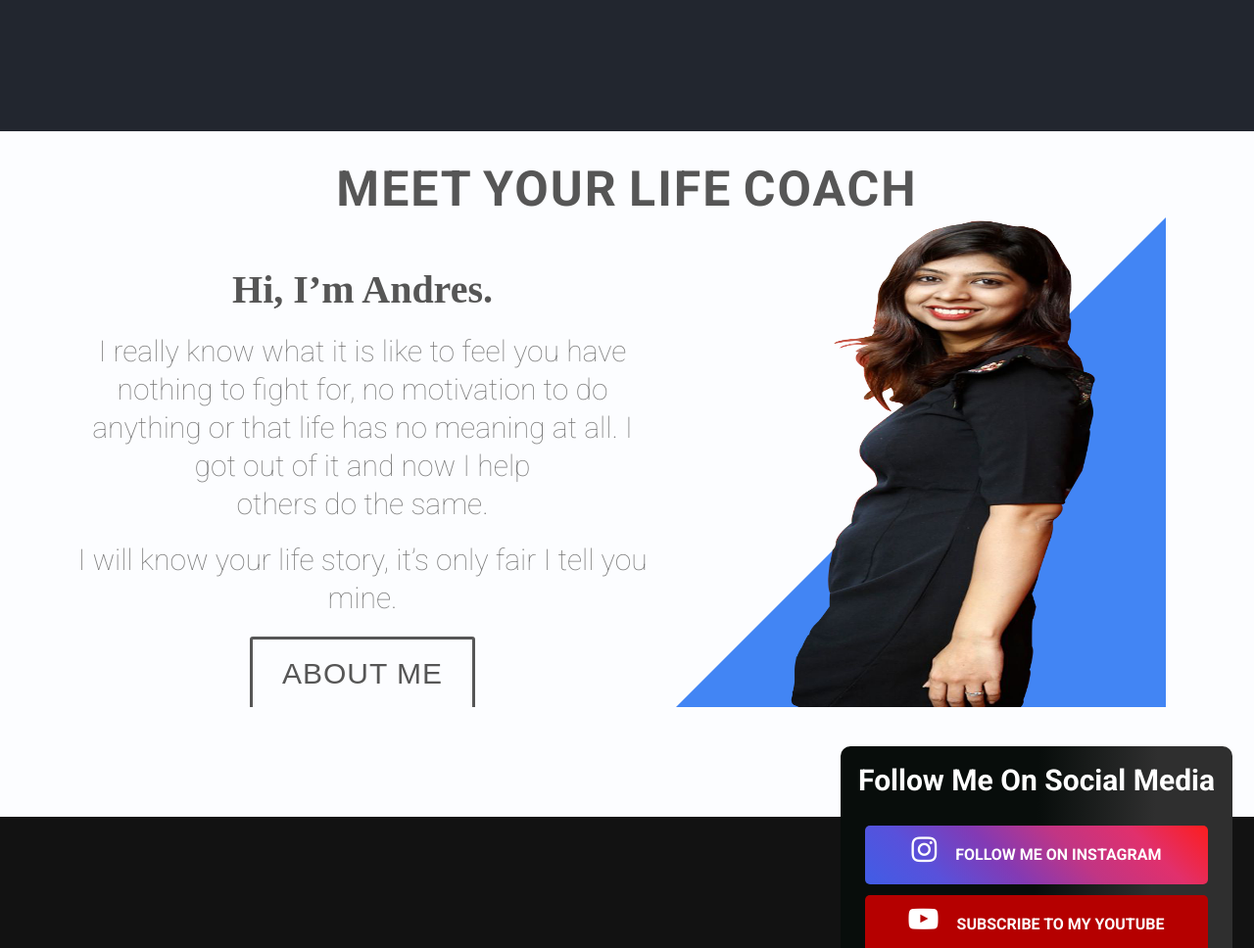
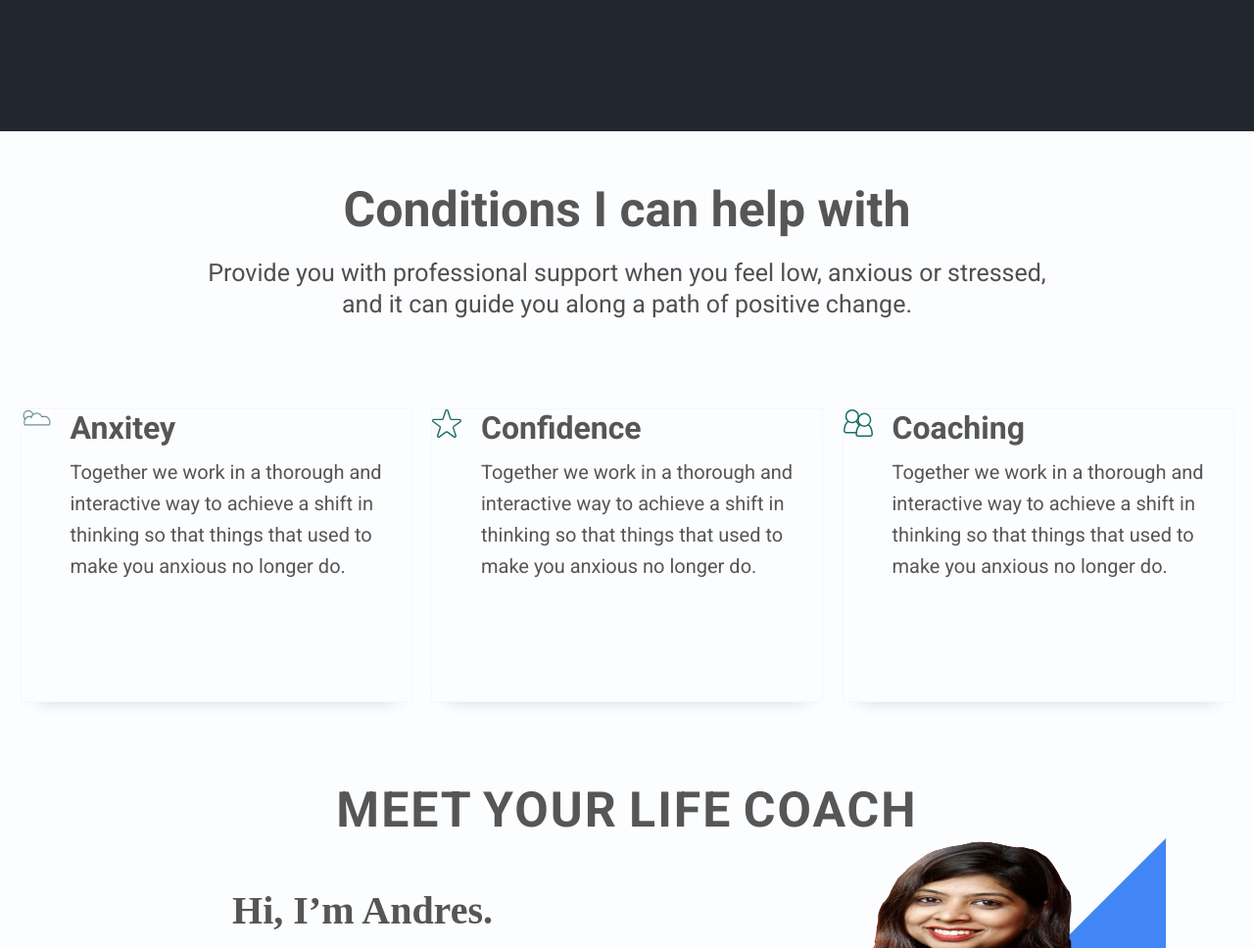
Before and after one commit to vishumax80/coach, a plain HTML site: page index.html in a window 1280 px wide. Shown: the part 940-1908 px from the top of the page at 98% size. Drawn offline with Linux system fonts and the light colour scheme.

Commit message:
added service section

```diff
--- a/index.html
+++ b/index.html
@@ -60,9 +60,44 @@
         <!-- Content Section -->
         <div class="cont">
                     <div class="content conatiner">
-                            <!-- <h1>About</h1> -->
+
                     </div>
         </div>
+
+        <!-- Service section -->
+            <div class="serv-sec">
+                <h1>Conditions I can help with</h1>
+                <p> Provide you with professional support when you feel low, anxious or stressed, <br>and it can guide you along a path of positive change.</p>
+                <div class="serv-row container">
+
+                    <div class="col">
+                        <span><img src="./images/srvimg1.webp"></span>
+                        <h3>Anxitey</h3>
+                        <p>Together we work in a thorough and
+                           interactive way to achieve a shift in thinking
+                           so that things that used to make
+                           you anxious no longer do.</p>
+                    </div>
+                    <div class="col">
+                        <span><img src="./images/Confidence_Icon.svg"></span>
+                        <h3>Confidence</h3>
+                        <p>Together we work in a thorough and
+                           interactive way to achieve a shift in thinking
+                           so that things that used to make
+                           you anxious no longer do.</p>
+                    </div>
+                    <div class="col">
+                        <span><img src="./images/Coaching_Icon.svg"></span>
+                        <h3>Coaching</h3>
+                        <p>Together we work in a thorough and
+                           interactive way to achieve a shift in thinking
+                           so that things that used to make
+                           you anxious no longer do.</p>
+                    </div>
+
+                </div>
+            </div>
+
 
 
         <!-- About-->
--- a/style.css
+++ b/style.css
@@ -172,7 +172,77 @@ form.getsin::after {
  .content h1{
      text-align: center;
      margin-top: 20px;
+
  }
+
+/*************
+ Service section
+ ************/
+    .serv-sec{
+        /* height: 500px; */
+        border:1px solid transparent;
+        /* background: #22262F; */
+    }
+
+    .serv-row{
+        /* border:1px solid blue; */
+        height: 400px;
+        margin-top: 40px;
+        display: flex;
+        justify-content: space-evenly;
+        align-items: center;
+        width:100%;
+    }
+
+        .serv-sec h1{
+            text-align: center;
+            margin-top: 50px;
+            font-family: 'Roboto', sans-serif;
+            color:#565656;
+            font-size: 50px;
+            margin-bottom: 20px;
+        }
+        .serv-sec p{
+            text-align: center;
+            margin-top: 70px;
+            font-family: 'Roboto', sans-serif;
+            color:#524f4f;
+            line-height: 2rem;
+            font-size: 25px;
+            font-weight: 500;
+            max-width: 900px;
+            margin: auto;
+        }
+
+    .col{
+        border:1px solid #f7f7f7;
+        width:400px;
+        height:300px;
+        box-shadow: 0px 12px 18px -18px rgba(0,0,0,0.3);
+    }
+    .col span img{
+        width:30px;
+        float: left;
+    }
+
+    .col h3{
+        color:#565656;
+        font-family: 'Roboto', sans-serif;
+        font-size: 32px;
+        font-weight: 700;
+        padding-left:50px;
+    }
+    .col p{
+        color:#565656;
+        font-family: 'Roboto', sans-serif;
+        font-size: 20px;
+        font-weight: 400;
+        text-align: left;
+        margin-top: 10px;
+        padding-left: 50px;
+
+    }
+
 
  /*************
  About section
```
Also changed, not shown: images/Coaching_Icon.svg (added), images/Confidence_Icon.svg (added), images/hdrimg.png (added), images/img/fined copy.png (added), images/img/fined copy2.png (added), images/maincopy.jpg (added), images/one - Copy.jpg (added), images/one.jpg (added), images/oneimg.png (added), images/srvimg1.webp (added), images/two.png (added), 2 other files.
